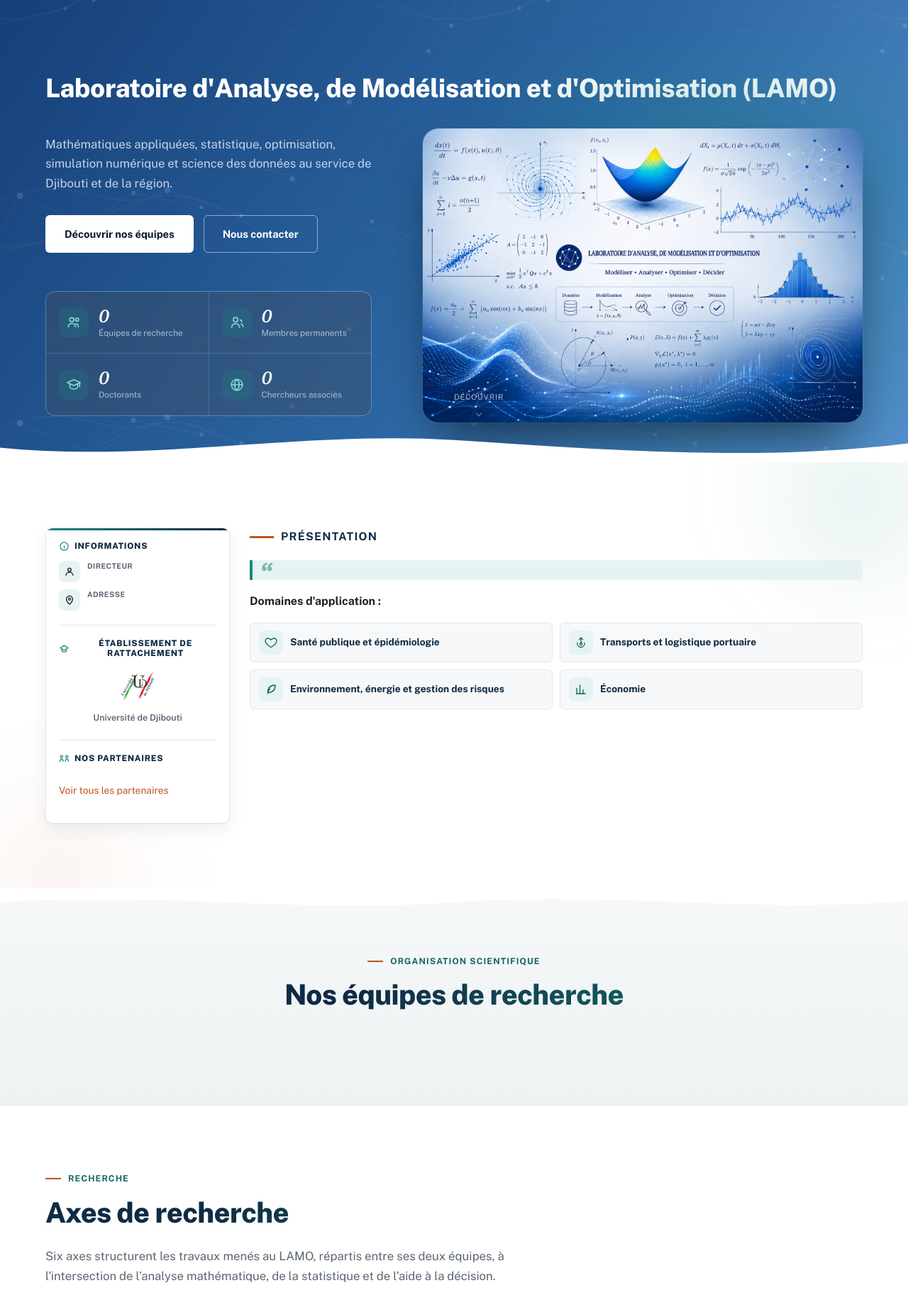
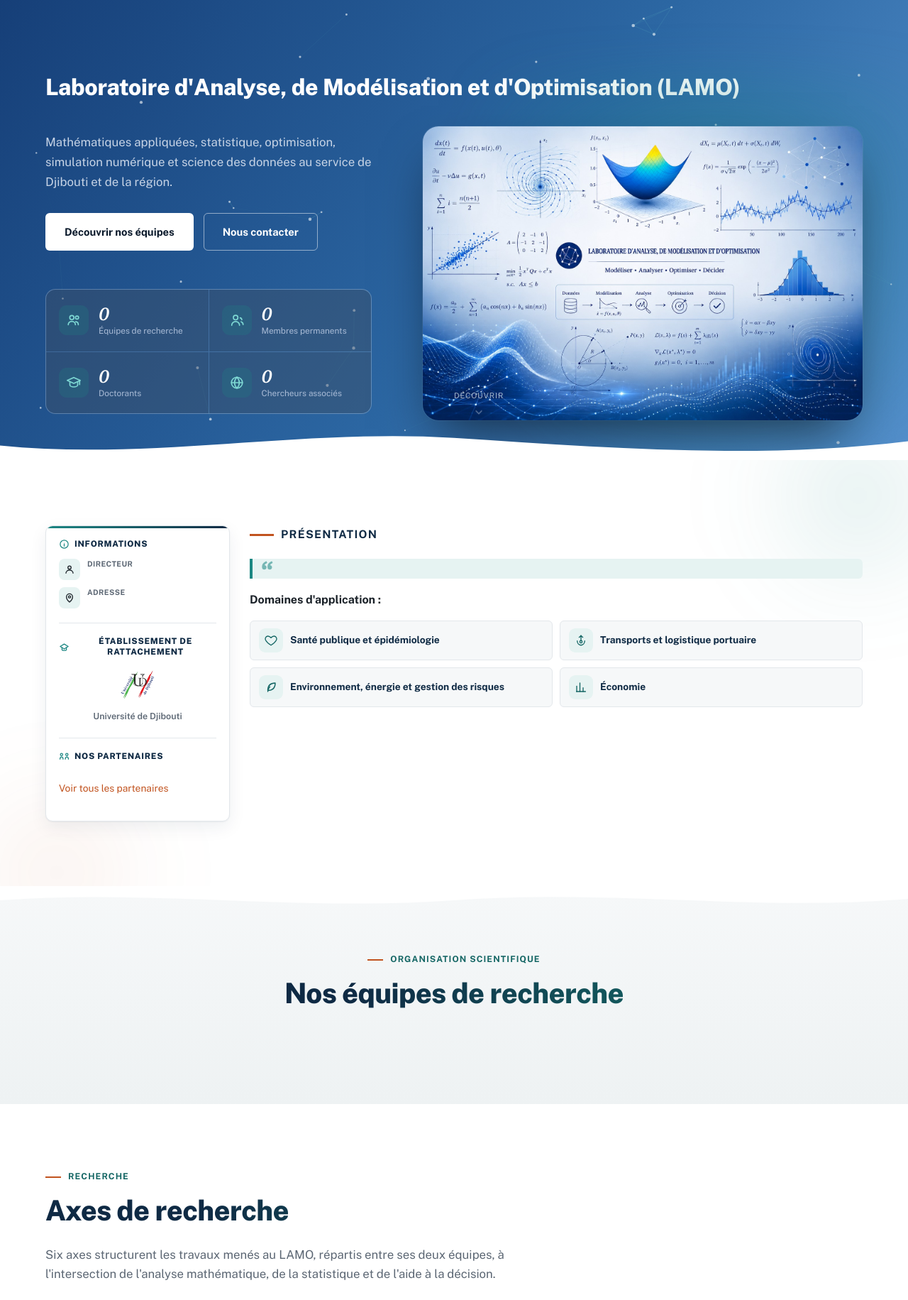
Before and after one commit to laboratoiredjib-lang/lamo, a Django app: page / in a window 1280 px wide. Shown: the part 89-1920 px from the top of the page at 71% size. Run offline with Django 5.2, Linux system fonts and the light colour scheme; data comes from the database, SQL or seed files in the repository; data that the repository does not hold is empty; parts of the project's set-up code (start-up, migrations or seed data) failed here and were passed over.

Commit message:
Ajoute un réseau de particules animé et des micro-interactions au héros
- Canvas animé en fond du héros : nœuds connectés qui dérivent et
  réagissent au curseur, écho visuel du motif maillage du logo LAMO.
  Se met en pause hors-écran, respecte prefers-reduced-motion.
- Titre du héros : animation de révélation (le texte "monte" depuis
  un masque) au lieu d'un simple fondu.
- Boutons du héros : effet magnétique qui suit légèrement le curseur.
- Cartes "Axes de recherche" et "Nos équipes" : inclinaison 3D au
  survol de la souris.
- Nouvelles teintes --gold/--mesh-green puisées dans le logo LAMO
  (flèche dorée, dégradé du maillage) pour enrichir la palette.

Corrige au passage un vrai bug introduit par l'agrandissement
précédent du titre du héros : à plusieurs largeurs d'écran courantes
(1440px, 1366px...), le texte du titre dépassait silencieusement de
son conteneur une fois la police Public Sans chargée. Revérifié sur
une plage complète de largeurs (390 à 1920px) avec la police
effectivement chargée avant mesure.

```diff
--- a/lab/static/lab/css/style.css
+++ b/lab/static/lab/css/style.css
@@ -15,6 +15,9 @@
   --accent: #c1531f;
   --accent-dark: #9c4118;
   --accent-tint: #fbeee5;
+  --gold: #e8a13a;
+  --gold-dark: #b97f22;
+  --mesh-green: #3fae6e;
   --ink: #1b2229;
   --muted: #5b6673;
   --line: #e3e7eb;
@@ -373,19 +376,18 @@ p { margin: 0 0 1em; color: var(--ink); }
   position: relative; overflow: hidden; padding: 104px 0 56px;
   background: linear-gradient(125deg, #163f78 0%, #2c67a3 55%, #5490cc 100%);
 }
-.hero-v3::before {
-  content: ""; position: absolute; inset: -10%; z-index: 0; pointer-events: none;
-  background: url('/static/lab/img/network-motif.svg') repeat; background-size: 640px auto; opacity: .14;
-  animation: hero-drift 50s linear infinite;
-}
-@keyframes hero-drift { from { background-position: 0 0; } to { background-position: -640px -420px; } }
-@media (prefers-reduced-motion: reduce) { .hero-v3::before { animation: none; } }
+.hero-v3-canvas { position: absolute; inset: 0; z-index: 0; pointer-events: none; }
 .hero-v3 > .container { position: relative; z-index: 1; }
 .hero-v3-title {
-  font-size: clamp(1.6rem, 2.85vw, 2.9rem); color: #fff; margin: 0 0 36px; line-height: 1.12;
-  letter-spacing: -0.01em;
-  white-space: nowrap; opacity: 0; animation: member-enter-left .8s var(--ease-out) .05s forwards;
+  font-size: clamp(0.95rem, 2.5vw, 2.3rem); color: #fff; margin: 0 0 36px; line-height: 1.2;
+  letter-spacing: -0.01em; white-space: nowrap; overflow: hidden; display: block;
 }
+.hero-v3-title-reveal {
+  display: inline-block; transform: translateY(112%);
+  animation: hero-title-rise .9s cubic-bezier(.16,1,.3,1) .15s forwards;
+}
+@keyframes hero-title-rise { to { transform: translateY(0); } }
+@media (prefers-reduced-motion: reduce) { .hero-v3-title-reveal { animation: none; transform: translateY(0); } }
 .hero-v3-grid {
   display: grid; grid-template-columns: 0.92fr 1.18fr; column-gap: 48px; row-gap: 36px; align-items: center;
   grid-template-areas: "text media" "stats media";
--- a/lab/static/lab/js/main.js
+++ b/lab/static/lab/js/main.js
@@ -319,3 +319,169 @@
     });
   }
 })();
+
+/* ---------- Réseau animé du héros (canvas) ---------- */
+(function () {
+  var hero = document.querySelector(".hero-v3");
+  var canvas = document.getElementById("hero-network");
+  if (!hero || !canvas || !canvas.getContext) return;
+  if (window.matchMedia && window.matchMedia("(prefers-reduced-motion: reduce)").matches) return;
+
+  var ctx = canvas.getContext("2d");
+  var particles = [];
+  var mouse = { x: null, y: null };
+  var width = 0, height = 0, dpr = 1, raf = null, running = false;
+
+  function resize() {
+    var rect = hero.getBoundingClientRect();
+    width = rect.width;
+    height = rect.height;
+    dpr = Math.min(window.devicePixelRatio || 1, 2);
+    canvas.width = Math.round(width * dpr);
+    canvas.height = Math.round(height * dpr);
+    canvas.style.width = width + "px";
+    canvas.style.height = height + "px";
+    ctx.setTransform(dpr, 0, 0, dpr, 0, 0);
+  }
+
+  function initParticles() {
+    var count = Math.max(24, Math.min(70, Math.floor((width * height) / 19000)));
+    particles = [];
+    for (var i = 0; i < count; i++) {
+      particles.push({
+        x: Math.random() * width,
+        y: Math.random() * height,
+        vx: (Math.random() - 0.5) * 0.3,
+        vy: (Math.random() - 0.5) * 0.3,
+        r: Math.random() * 1.4 + 1
+      });
+    }
+  }
+
+  function step() {
+    ctx.clearRect(0, 0, width, height);
+    var i, j, p, a, b, dx, dy, dist;
+
+    for (i = 0; i < particles.length; i++) {
+      p = particles[i];
+      p.x += p.vx;
+      p.y += p.vy;
+      if (p.x < 0 || p.x > width) p.vx *= -1;
+      if (p.y < 0 || p.y > height) p.vy *= -1;
+      if (mouse.x !== null) {
+        dx = p.x - mouse.x;
+        dy = p.y - mouse.y;
+        dist = Math.sqrt(dx * dx + dy * dy);
+        if (dist < 120 && dist > 0.01) {
+          var force = (120 - dist) / 120;
+          p.x += (dx / dist) * force * 1.1;
+          p.y += (dy / dist) * force * 1.1;
+        }
+      }
+    }
+
+    for (i = 0; i < particles.length; i++) {
+      for (j = i + 1; j < particles.length; j++) {
+        a = particles[i];
+        b = particles[j];
+        dx = a.x - b.x;
+        dy = a.y - b.y;
+        dist = Math.sqrt(dx * dx + dy * dy);
+        if (dist < 128) {
+          ctx.strokeStyle = "rgba(130, 224, 210," + (0.18 * (1 - dist / 128)) + ")";
+          ctx.lineWidth = 1;
+          ctx.beginPath();
+          ctx.moveTo(a.x, a.y);
+          ctx.lineTo(b.x, b.y);
+          ctx.stroke();
+        }
+      }
+    }
+    for (i = 0; i < particles.length; i++) {
+      ctx.fillStyle = "rgba(255,255,255,.6)";
+      ctx.beginPath();
+      ctx.arc(particles[i].x, particles[i].y, particles[i].r, 0, Math.PI * 2);
+      ctx.fill();
+    }
+    if (running) raf = requestAnimationFrame(step);
+  }
+
+  function start() {
+    if (running) return;
+    running = true;
+    raf = requestAnimationFrame(step);
+  }
+  function stop() {
+    running = false;
+    if (raf) cancelAnimationFrame(raf);
+  }
+
+  resize();
+  initParticles();
+  start();
+
+  var resizeTimer;
+  window.addEventListener("resize", function () {
+    clearTimeout(resizeTimer);
+    resizeTimer = setTimeout(function () { resize(); initParticles(); }, 150);
+  }, { passive: true });
+
+  hero.addEventListener("mousemove", function (e) {
+    var rect = hero.getBoundingClientRect();
+    mouse.x = e.clientX - rect.left;
+    mouse.y = e.clientY - rect.top;
+  });
+  hero.addEventListener("mouseleave", function () {
+    mouse.x = null;
+    mouse.y = null;
+  });
+
+  if ("IntersectionObserver" in window) {
+    new IntersectionObserver(function (entries) {
+      entries.forEach(function (entry) {
+        if (entry.isIntersecting) start(); else stop();
+      });
+    }, { threshold: 0 }).observe(hero);
+  }
+})();
+
+/* ---------- Boutons magnétiques (héros) ---------- */
+(function () {
+  if (window.matchMedia && window.matchMedia("(prefers-reduced-motion: reduce)").matches) return;
+  if (window.matchMedia && !window.matchMedia("(hover: hover)").matches) return;
+  document.querySelectorAll(".btn-hero-primary, .btn-hero-line").forEach(function (btn) {
+    btn.addEventListener("mousemove", function (e) {
+      var rect = btn.getBoundingClientRect();
+      var x = e.clientX - rect.left - rect.width / 2;
+      var y = e.clientY - rect.top - rect.height / 2;
+      btn.style.transform = "translate(" + (x * 0.28).toFixed(1) + "px, " + (y * 0.4).toFixed(1) + "px)";
+    });
+    btn.addEventListener("mouseleave", function () {
+      btn.style.transform = "";
+    });
+  });
+})();
+
+/* ---------- Inclinaison 3D au survol (cartes) ---------- */
+(function () {
+  if (window.matchMedia && window.matchMedia("(prefers-reduced-motion: reduce)").matches) return;
+  if (window.matchMedia && !window.matchMedia("(hover: hover)").matches) return;
+
+  function addTilt(el, intensity, lift) {
+    el.addEventListener("mousemove", function (e) {
+      var rect = el.getBoundingClientRect();
+      var px = (e.clientX - rect.left) / rect.width - 0.5;
+      var py = (e.clientY - rect.top) / rect.height - 0.5;
+      el.style.transform =
+        "perspective(900px) rotateY(" + (px * intensity).toFixed(2) + "deg) " +
+        "rotateX(" + (-py * intensity).toFixed(2) + "deg) " +
+        "translateY(" + lift + "px)";
+    });
+    el.addEventListener("mouseleave", function () {
+      el.style.transform = "";
+    });
+  }
+
+  document.querySelectorAll(".theme-card").forEach(function (el) { addTilt(el, 7, -4); });
+  document.querySelectorAll(".team-feature").forEach(function (el) { addTilt(el, 2.5, -3); });
+})();
--- a/lab/templates/lab/home.html
+++ b/lab/templates/lab/home.html
@@ -3,8 +3,9 @@
 {% block content %}
 
 <section class="hero-v3">
+  <canvas id="hero-network" class="hero-v3-canvas" aria-hidden="true"></canvas>
   <div class="container">
-    <h1 class="hero-v3-title">{{ profile.name }} ({{ profile.acronym }})</h1>
+    <h1 class="hero-v3-title"><span class="hero-v3-title-reveal">{{ profile.name }} ({{ profile.acronym }})</span></h1>
   </div>
   <div class="container hero-v3-grid">
     <div class="hero-v3-text">
```
